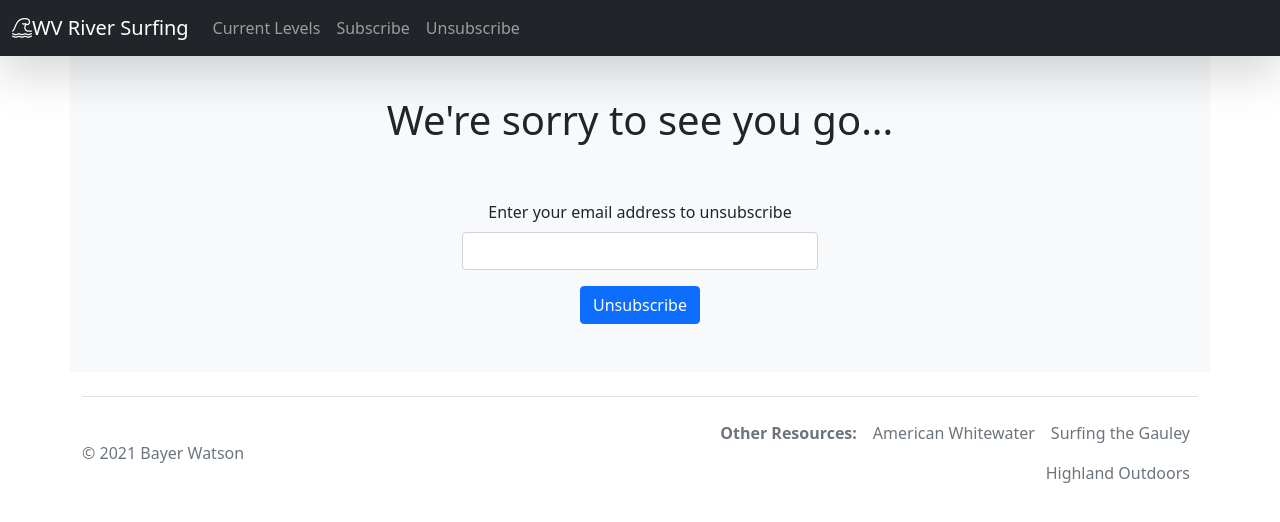
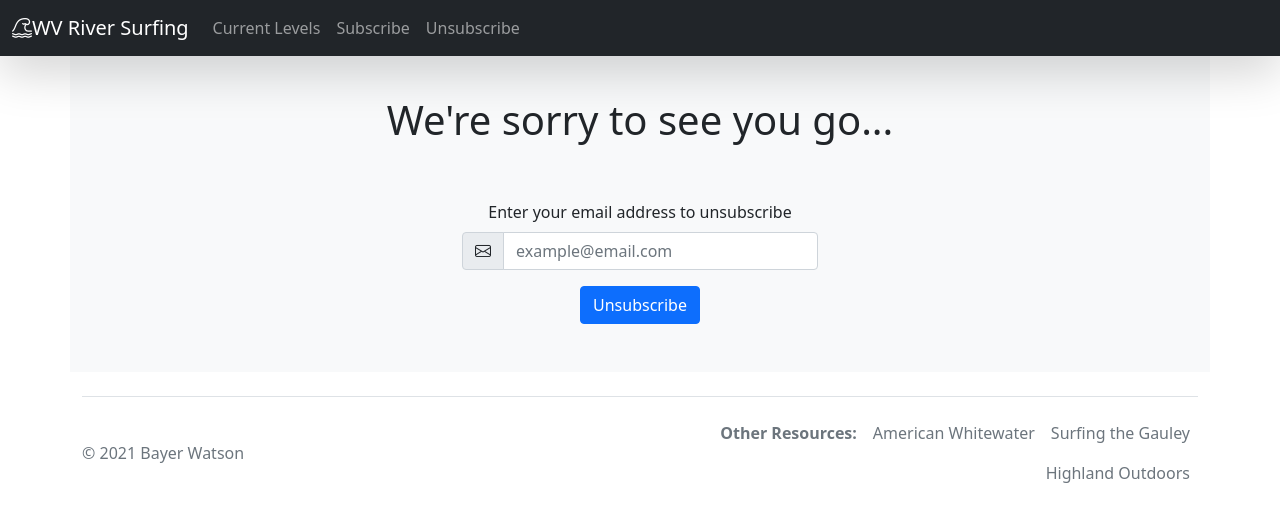
Before and after one commit to bayerowatson/water_level, a React (Create React App) app in the folder client/: page /unsubscribe in a window 1280 px wide. Shown: the top 522 px of the page. Built offline with nearby package versions, Linux system fonts and the light colour scheme.

Commit message:
fixed email validation and modal

```diff
--- a/client/src/components/Footer.js
+++ b/client/src/components/Footer.js
@@ -15,13 +15,13 @@ const Footer = () => {
                     <span className="nav-link px-2 text-muted fw-bold">Other Resources: </ span>
                 </li>
                 <li className="nav-item">
-                    <a href="https://www.americanwhitewater.org/content/River/state-summary/state/WV/" class="nav-link px-2 text-muted" target="_blank">American Whitewater</a>
+                    <a href="https://www.americanwhitewater.org/content/River/state-summary/state/WV/" className="nav-link px-2 text-muted" target="_blank">American Whitewater</a>
                 </li>
                 <li className="nav-item">
-                    <a href="https://www.youtube.com/watch?v=WZm1FZACZKM" class="nav-link px-2 text-muted" target="_blank">Surfing the Gauley</a>
+                    <a href="https://www.youtube.com/watch?v=WZm1FZACZKM" className="nav-link px-2 text-muted" target="_blank">Surfing the Gauley</a>
                 </li>
                 <li className="nav-item">
-                    <a href="https://highland-outdoors.com/land-locked-river-surfing-west-virginia/" class="nav-link px-2 text-muted" target="_blank">Highland Outdoors</a>
+                    <a href="https://highland-outdoors.com/land-locked-river-surfing-west-virginia/" className="nav-link px-2 text-muted" target="_blank">Highland Outdoors</a>
                 </li>
             </ul>
             </footer>
--- a/client/src/components/Subscribe.js
+++ b/client/src/components/Subscribe.js
@@ -22,6 +22,7 @@ const Subscribe = () => {
         setAlertCheck(!alertCheck);
     }
 
+//needs DB error checking
     const handleSubmit = (e) => {
         e.preventDefault();
         if (newSubscriber) {
@@ -70,7 +71,7 @@ const Subscribe = () => {
                 </div>
             </div>
             <div className="row justify-content-center">
-                <div className="col-md-6">
+                <form className="col-md-6" onSubmit={handleSubmit}>
                     <div className="row">
                         <div className="mb-3 col input-group">
                             <span className="input-group-text" id="basic-addon1">
@@ -113,7 +114,7 @@ const Subscribe = () => {
                     </div>
                     <div className="row mb-3 my-md-3 justify-content-center">
                         <div className="col text-center">
-                            <button onClick={handleSubmit} className="btn btn-primary btn-lg">Subscribe</button>
+                            <button className="btn btn-primary btn-lg" type="submit">Subscribe</button>
                         </div>
                     </div>
                     {success &&
@@ -124,7 +125,7 @@ const Subscribe = () => {
                         </div>
                     }
                     <h1 className="d-none d-xl-block"> <br /> <br /> </h1>
-                </div>
+                </form>
             </div>
 
         </div>
--- a/client/src/components/Unsubscribe.js
+++ b/client/src/components/Unsubscribe.js
@@ -2,6 +2,7 @@ import React from "react";
 import { useState } from "react";
 import axios from "axios";
 import { Link } from "react-router-dom";
+import { Modal } from "bootstrap";
 
 const Unsubscribe = () => {
     const [email, setEmail] = useState('');
@@ -12,6 +13,7 @@ const Unsubscribe = () => {
         setEmail(e.target.value);
     }
 
+//needs DB error checking
     const handleDelete = (e) => {
         e.preventDefault();
         if (email) {
@@ -35,6 +37,13 @@ const Unsubscribe = () => {
         }
     }
 
+    const handleSubmit = (e) => {
+        e.preventDefault();
+        var modalEl = document.getElementById('staticBackdrop');
+        var modal = Modal.getOrCreateInstance(modalEl);
+        modal.show();
+    }
+
     return (
         <div className="container bg-light py-5 d-flex flex-column">
             <div className="row">
@@ -42,25 +51,32 @@ const Unsubscribe = () => {
                     We're sorry to see you go...
                 </div>
             </div>
-
+            <form className="needs-validation" onSubmit={handleSubmit}>
                 <div className="row justify-content-center">
                     <div className="col-11 col-md-6 col-lg-4 text-center mb-3">
                         <label htmlFor="inputEmail" className="form-label">Enter your email address to unsubscribe</label>
+                        <div className="input-group">
+                            <span className="input-group-text" id="basic-addon1">
+                                <i className="bi bi-envelope"></i>
+                            </span>
                             <input
                             type="email"
                             className="form-control"
                             id="inputEmail"
+                            placeholder="example@email.com"
                             value={email}
                             onChange={handleChange}/>
                         </div>
                     </div>
+                </div>
                 <div className="row justify-content-center">
                     <div className="col col-md-4 text-center">
-                    <button type="button" className="btn btn-primary" data-bs-toggle="modal" data-bs-target="#staticBackdrop">
+                        <button type="submit" className="btn btn-primary">
                             Unsubscribe
                         </button>
                     </div>
                 </div>
+            </form>
             {success &&
             <div className="row">
                 <div className="col fs-6 text-center my-5">
@@ -72,7 +88,7 @@ const Unsubscribe = () => {
 
 
 
-            <div className="modal fade" id="staticBackdrop" data-bs-backdrop="static" data-bs-keyboard="false" tabindex="-1" aria-labelledby="staticBackdropLabel" aria-hidden="true">
+            <div className="modal fade" id="staticBackdrop" data-bs-backdrop="static" data-bs-keyboard="false" tabIndex="-1" aria-labelledby="staticBackdropLabel" aria-hidden="true">
                 <div className="modal-dialog modal-dialog-centered">
                     <div className="modal-content">
                         <div className="modal-body">
```
Also changed, not shown: 1 other file (tests, documents, lock files or other folders). Lines whose indentation alone changed are shown as unchanged.
